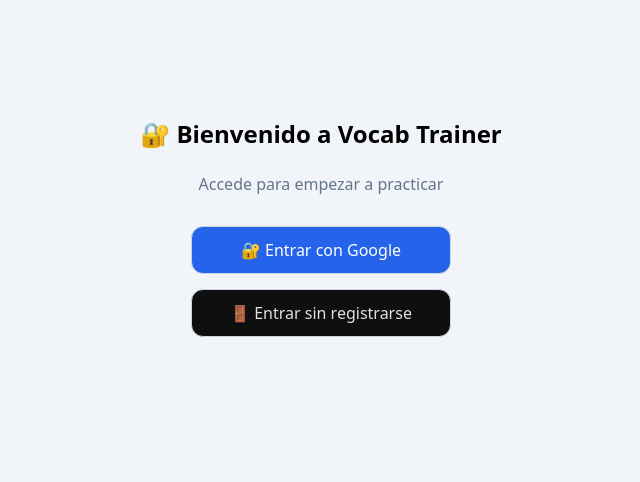
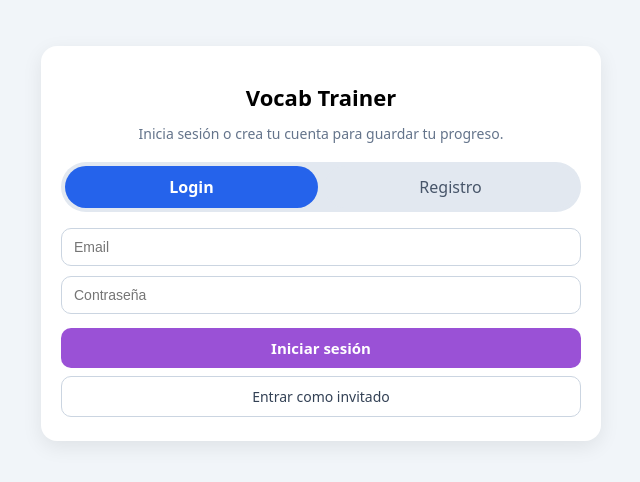
Before and after one commit to AndresRetamal-Dev/vocab-trainer, a React (Vite) app: page / in a window 1280 px wide. Shown: the top 482 px of the page, without its empty margins (319-959 px from the left). Built offline with nearby package versions, Linux system fonts and the light colour scheme; no server answers.

Commit message:
login and register

```diff
--- a/src/App.jsx
+++ b/src/App.jsx
@@ -1,11 +1,14 @@
 // src/App.jsx
 import { useState, useEffect } from "react";
 import {
-  signInWithRedirect,
+  // signInWithRedirect,   // 🔴 Desactivado (Google)
   signOut,
   onAuthStateChanged,
+  createUserWithEmailAndPassword,
+  signInWithEmailAndPassword,
+  updateProfile,
 } from "firebase/auth";
-import { auth, googleProvider } from "./firebase";
+import { auth /*, googleProvider*/ } from "./firebase";
 
 import AuthScreen from "./screens/AuthScreen";
 import HomeScreen from "./screens/HomeScreen";
@@ -33,7 +36,7 @@ export default function App() {
         console.log("onAuthStateChanged ⇒", firebaseUser?.uid || null);
 
         if (firebaseUser) {
-          // Usuario logueado en Firebase (Google)
+          // Usuario logueado en Firebase (email/password o lo que sea)
           const userObj = {
             uid: firebaseUser.uid,
             name: firebaseUser.displayName || "Usuario",
@@ -44,7 +47,7 @@ export default function App() {
 
           setUser(userObj);
           setMode("write");      // empezar en modo escribir
-          setScreen("trainer");  // ir directo al entrenador
+          setScreen("home");  // ir directo al entrenador
 
           if (loadUserData) {
             await loadUserData(firebaseUser.uid);
@@ -62,7 +65,8 @@ export default function App() {
     return () => unsub();
   }, [loadUserData, setMode]);
 
-  // === HANDLER LOGIN GOOGLE (redirect) ===
+  // === HANDLER LOGIN GOOGLE (redirect) — 🔴 DESACTIVADO ===
+  /*
   const handleGoogleLogin = async () => {
     try {
       await signInWithRedirect(auth, googleProvider);
@@ -73,6 +77,48 @@ export default function App() {
       alert("No se pudo iniciar sesión con Google.");
     }
   };
+  */
+
+  // === HANDLER LOGIN EMAIL/PASSWORD ===
+  const handleEmailLogin = async ({ email, password }) => {
+    try {
+      await signInWithEmailAndPassword(auth, email, password);
+      // onAuthStateChanged se encarga del resto
+    } catch (err) {
+      console.error("Error al iniciar sesión:", err);
+      alert("No se pudo iniciar sesión. Revisa tus datos.");
+    }
+  };
+
+  // === HANDLER REGISTRO EMAIL/PASSWORD ===
+  const handleEmailRegister = async ({ email, password, firstName, lastName }) => {
+  try {
+    const cred = await createUserWithEmailAndPassword(auth, email, password);
+
+    const displayName = `${firstName} ${lastName}`.trim();
+    if (displayName) {
+      await updateProfile(cred.user, { displayName });
+    }
+
+    const userObj = {
+      uid: cred.user.uid,
+      name: displayName || cred.user.email || "Usuario",
+      email: cred.user.email || "",
+      photoURL: cred.user.photoURL || null,
+      isGuest: false,
+    };
+
+    setUser(userObj);
+    setMode("write");
+    setScreen("home");
+  } catch (err) {
+    console.error("Error al registrarse:", err.code, err.message, err);
+    alert(`Error al registrarse:\n${err.code}\n${err.message}`);
+  }
+};
+
+
+
 
   const handleLogout = async () => {
     try {
@@ -387,16 +433,18 @@ export default function App() {
   // === UI ===
   return (
     <div style={styles.page}>
-      {/* 🔹 PANTALLA LOGIN */}
+      {/* 🔹 PANTALLA LOGIN / REGISTRO */}
       {screen === "auth" && (
         <AuthScreen
           titleColor={titleColor}
-          onGoogleLogin={handleGoogleLogin}
+          // onGoogleLogin={handleGoogleLogin}  // 🔴 Desactivado
+          onEmailLogin={handleEmailLogin}
+          onEmailRegister={handleEmailRegister}
           onGuestLogin={handleGuestLogin}
         />
       )}
 
-      {/* 🔹 PANTALLA HOME (de momento solo si tú vas manualmente) */}
+      {/* 🔹 PANTALLA HOME */}
       {screen === "home" && (
         <HomeScreen
           titleColor={titleColor}
@@ -430,9 +478,12 @@ export default function App() {
           styles={styles}
           darkMode={darkMode}
           setDarkMode={setDarkMode}
+          onBackHome={() => setScreen("home")}
+          onLogout={handleLogout}
           {...trainer}
         />
       )}
+
     </div>
   );
 }
--- a/src/screens/AuthScreen.jsx
+++ b/src/screens/AuthScreen.jsx
@@ -1,49 +1,240 @@
 // src/screens/AuthScreen.jsx
-export default function AuthScreen({ titleColor, onGoogleLogin, onGuestLogin }) {
+import { useState } from "react";
+
+export default function AuthScreen({
+  titleColor,
+  // onGoogleLogin, // 🔴 ya no se usa
+  onEmailLogin,
+  onEmailRegister,
+  onGuestLogin,
+}) {
+  const [mode, setMode] = useState("login"); // "login" | "register"
+
+  // Campos login
+  const [loginEmail, setLoginEmail] = useState("");
+  const [loginPassword, setLoginPassword] = useState("");
+
+  // Campos registro
+  const [regEmail, setRegEmail] = useState("");
+  const [regEmail2, setRegEmail2] = useState("");
+  const [regPassword, setRegPassword] = useState("");
+  const [regFirstName, setRegFirstName] = useState("");
+  const [regLastName, setRegLastName] = useState("");
+
+  const handleSubmitLogin = (e) => {
+    e.preventDefault();
+    if (!loginEmail || !loginPassword) {
+      alert("Rellena email y contraseña.");
+      return;
+    }
+    onEmailLogin({ email: loginEmail, password: loginPassword });
+  };
+
+  const handleSubmitRegister = (e) => {
+    e.preventDefault();
+    if (!regEmail || !regEmail2 || !regPassword || !regFirstName || !regLastName) {
+      alert("Rellena todos los campos.");
+      return;
+    }
+    if (regEmail !== regEmail2) {
+      alert("Los correos no coinciden.");
+      return;
+    }
+    onEmailRegister({
+      email: regEmail,
+      password: regPassword,
+      firstName: regFirstName,
+      lastName: regLastName,
+    });
+  };
+
+  const activeTabStyle = {
+    flex: 1,
+    padding: "10px 0",
+    borderRadius: "999px",
+    border: "none",
+    cursor: "pointer",
+    fontWeight: 600,
+    background: "#2563eb",
+    color: "white",
+  };
+
+  const inactiveTabStyle = {
+    flex: 1,
+    padding: "10px 0",
+    borderRadius: "999px",
+    border: "none",
+    cursor: "pointer",
+    fontWeight: 500,
+    background: "#e2e8f0",
+    color: "#475569",
+  };
+
+  const inputStyle = {
+    width: "100%",
+    padding: "10px 12px",
+    borderRadius: "10px",
+    border: "1px solid #cbd5e1",
+    marginBottom: "10px",
+    fontSize: "14px",
+    boxSizing: "border-box",
+  };
+
+  const primaryBtn = {
+    width: "100%",
+    padding: "10px 14px",
+    borderRadius: "10px",
+    border: "none",
+    cursor: "pointer",
+    background: "#8831cfd7",
+    color: "white",
+    fontWeight: 600,
+    fontSize: "15px",
+    marginTop: "4px",
+  };
+
+  const secondaryBtn = {
+    width: "100%",
+    padding: "10px 14px",
+    borderRadius: "10px",
+    border: "1px solid #cbd5e1",
+    cursor: "pointer",
+    background: "white",
+    color: "#334155",
+    fontWeight: 500,
+    fontSize: "14px",
+    marginTop: "8px",
+  };
+
   return (
-    <div style={{ textAlign: "center", marginTop: 80 }}>
-      <h2 style={{ color: titleColor }}>🔐 Bienvenido a Vocab Trainer</h2>
-      <p style={{ color: "#64748b" }}>Accede para empezar a practicar</p>
+    <div
+      style={{
+        width: "100%",
+        maxWidth: 520,
+        padding: "24px 20px",
+        background: "#ffffff",
+        borderRadius: 16,
+        boxShadow: "0 6px 20px rgba(0,0,0,0.08)",
+        marginTop: 30,
+      }}
+    >
+      <h1 style={{ color: titleColor, fontSize: 22, marginBottom: 10, textAlign: "center" }}>
+        Vocab Trainer
+      </h1>
+      <p style={{ color: "#64748b", fontSize: 14, textAlign: "center", marginBottom: 18 }}>
+        Inicia sesión o crea tu cuenta para guardar tu progreso.
+      </p>
 
+      {/* Tabs LOGIN / REGISTRO */}
+      <div
+        style={{
+          display: "flex",
+          gap: 6,
+          padding: 4,
+          borderRadius: 999,
+          background: "#e2e8f0",
+          marginBottom: 16,
+        }}
+      >
+        <button
+          type="button"
+          style={mode === "login" ? activeTabStyle : inactiveTabStyle}
+          onClick={() => setMode("login")}
+        >
+          Login
+        </button>
+        <button
+          type="button"
+          style={mode === "register" ? activeTabStyle : inactiveTabStyle}
+          onClick={() => setMode("register")}
+        >
+          Registro
+        </button>
+      </div>
+
+      {/* FORMULARIO LOGIN */}
+      {mode === "login" && (
+        <form onSubmit={handleSubmitLogin}>
+          <input
+            style={inputStyle}
+            type="email"
+            placeholder="Email"
+            value={loginEmail}
+            onChange={(e) => setLoginEmail(e.target.value)}
+          />
+          <input
+            style={inputStyle}
+            type="password"
+            placeholder="Contraseña"
+            value={loginPassword}
+            onChange={(e) => setLoginPassword(e.target.value)}
+          />
+
+          <button type="submit" style={primaryBtn}>
+            Iniciar sesión
+          </button>
+        </form>
+      )}
+
+      {/* FORMULARIO REGISTRO */}
+      {mode === "register" && (
+        <form onSubmit={handleSubmitRegister}>
+          <input
+            style={inputStyle}
+            type="email"
+            placeholder="Correo (Gmail u otro)"
+            value={regEmail}
+            onChange={(e) => setRegEmail(e.target.value)}
+          />
+          <input
+            style={inputStyle}
+            type="email"
+            placeholder="Repite el correo"
+            value={regEmail2}
+            onChange={(e) => setRegEmail2(e.target.value)}
+          />
+          <input
+            style={inputStyle}
+            type="password"
+            placeholder="Contraseña"
+            value={regPassword}
+            onChange={(e) => setRegPassword(e.target.value)}
+          />
+          <input
+            style={inputStyle}
+            type="text"
+            placeholder="Nombre"
+            value={regFirstName}
+            onChange={(e) => setRegFirstName(e.target.value)}
+          />
+          <input
+            style={inputStyle}
+            type="text"
+            placeholder="Apellidos"
+            value={regLastName}
+            onChange={(e) => setRegLastName(e.target.value)}
+          />
+
+          <button type="submit" style={primaryBtn}>
+            Crear cuenta
+          </button>
+        </form>
+      )}
+
+      {/* BOTÓN INVITADO */}
+      <button type="button" style={secondaryBtn} onClick={onGuestLogin}>
+        Entrar como invitado
+      </button>
+
+      {/* Si en el futuro quieres reactivar Google:
       <button
-        style={{
-          marginTop: 30,
-          padding: "12px 16px",
-          borderRadius: 12,
-          border: "1px solid #cbd5e1",
-          background: "#2563eb",
-          color: "white",
-          cursor: "pointer",
-          fontSize: 16,
-          width: "260px",
-          display: "block",
-          marginLeft: "auto",
-          marginRight: "auto",
-        }}
+        type="button"
+        style={{ ...secondaryBtn, marginTop: 8 }}
         onClick={onGoogleLogin}
       >
-        🔐 Entrar con Google
+        Continuar con Google
       </button>
-
-      <button
-        style={{
-          marginTop: 15,
-          padding: "12px 16px",
-          borderRadius: 12,
-          border: "1px solid #cbd5e1",
-          background: "#0f0f0fff",
-          color: "#dfe1e6ff",
-          cursor: "pointer",
-          fontSize: 16,
-          width: "260px",
-          display: "block",
-          marginLeft: "auto",
-          marginRight: "auto",
-        }}
-        onClick={onGuestLogin}
-      >
-        🚪 Entrar sin registrarse
-      </button>
+      */}
     </div>
   );
 }
--- a/src/screens/UserScreen.jsx
+++ b/src/screens/UserScreen.jsx
@@ -42,7 +42,7 @@ export default function UserScreen({
           <strong>Modo:</strong>{" "}
           {user?.isGuest
             ? "Invitado (no guarda en la nube)"
-            : "Conectado con Google"}
+            : "Cuenta registrada (email/contraseña)"}
         </div>
         <div style={{ fontSize: 14, marginBottom: 6 }}>
           <strong>Palabras completadas (global):</strong> {answeredCount}
```
Also changed, not shown: src/screens/TrainerScreen.jsx (+34 -3 lines).
